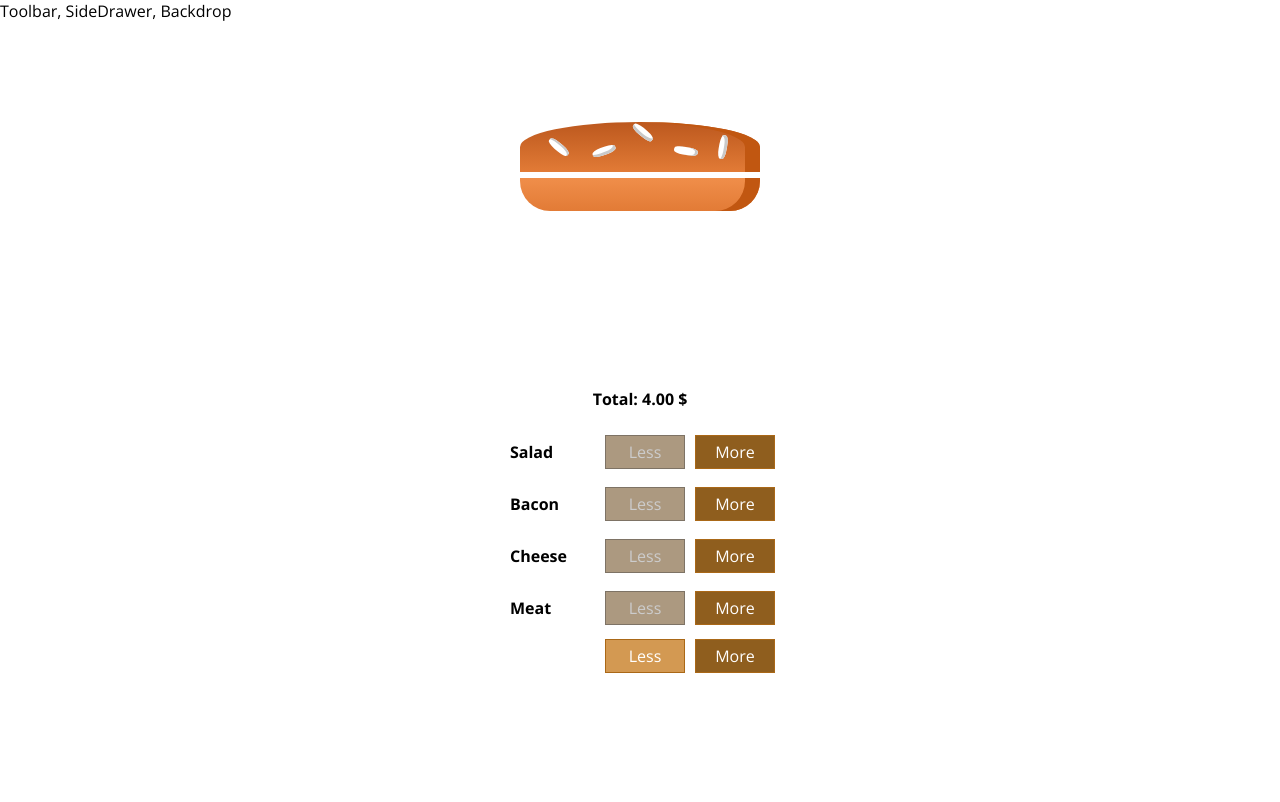
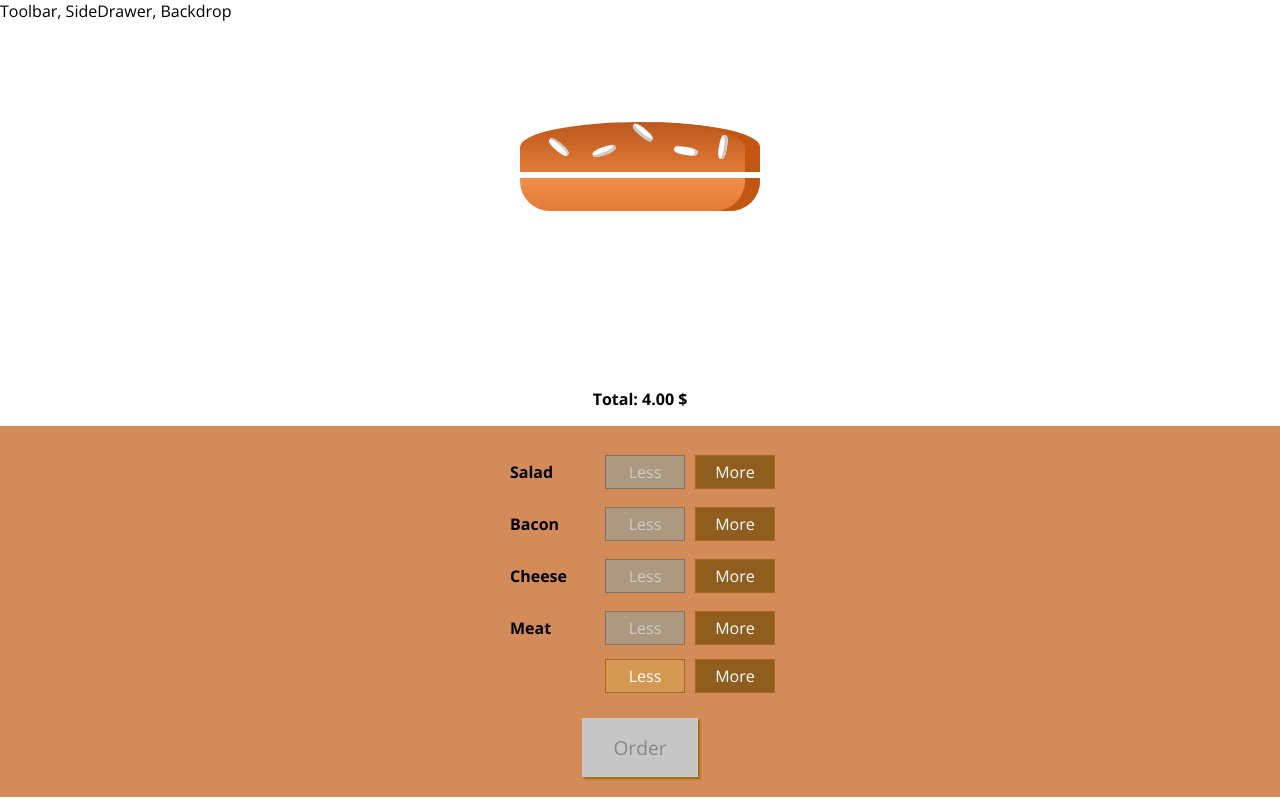
Before and after one commit to maciaszekkarola/burgerRR, a React app: page / in a window 1280 px wide. Built offline with nearby package versions, Linux system fonts and the light colour scheme.

Commit message:
update build controls

```diff
--- a/src/components/Burger/BuildControls/BuildControls.css
+++ b/src/components/Burger/BuildControls/BuildControls.css
@@ -4,53 +4,50 @@
     align-items: center;
     margin: 5px 0;
     flex-direction: column;
+    background-color: #d38b59;
+    padding: 20px;
 }
 
-.BuildControl button {
-    display: block;
-    font: inherit;
-    padding: 5px;
-    margin: 0 5px;
-    width: 80px;
-    border: 1px solid #AA6817;
+.OrderButton {
+    margin-top: 20px;
+    background-color: #DAD735;
+    outline: none;
     cursor: pointer;
-    outline: none;
+    border: 1px solid #966909;
+    color: #966909;
+    font-family: inherit;
+    font-size: 1.2em;
+    padding: 15px 30px;
+    box-shadow: 2px 2px 2px #966909;
 }
 
-.BuildControl button:disabled {
-    background-color: #AC9980;
-    border: 1px solid #7E7365;
-    color: #ccc;
-    cursor: default;
-}.BuildControl {
-    display: flex;
-    justify-content: space-between;
-    align-items: center;
-    margin: 5px 0;
+.OrderButton:hover, .OrderButton:active {
+    background-color: #A0DB41;
+    border: 1px solid #966909;
+    color: #966909;
 }
 
-.BuildControl button {
-    display: block;
-    font: inherit;
-    padding: 5px;
-    margin: 0 5px;
-    width: 80px;
-    border: 1px solid #AA6817;
-    cursor: pointer;
-    outline: none;
+.OrderButton:disabled {
+    background-color: #C7C6C6;
+    cursor: not-allowed;
+    border: 1px solid #ccc;
+    color: #888888;
 }
 
-.BuildControl button:disabled {
-    background-color: #AC9980;
-    border: 1px solid #7E7365;
-    color: #ccc;
-    cursor: default;
+.OrderButton:not(:disabled) {
+    animation: enable 0.3s linear;
 }
 
-.BuildControl button:hover:disabled {
-    background-color: #AC9980;
-    color: #ccc;
-    cursor: not-allowed;
+@keyframes enable {
+    0% {
+        transform: scale(1);
+    }
+    60% {
+        transform: scale(1.1);
+    }
+    100% {
+        transform: scale(1);
+    }
 }
 
 .Label {
@@ -78,35 +75,3 @@
     background-color: #99703F;
     color: white;
 }
-
-.BuildControl button:hover:disabled {
-    background-color: #AC9980;
-    color: #ccc;
-    cursor: not-allowed;
-}
-
-.Label {
-    padding: 10px;
-    font-weight: bold;
-    width: 80px;
-}
-
-.BuildControl .Less {
-    background-color: #D39952;
-    color: white;
-}
-
-.BuildControl .More {
-    background-color: #8F5E1E;
-    color: white;
-}
-
-.BuildControl .Less:hover, .BuildControl .Less:active {
-    background-color: #DAA972;
-    color: white;
-}
-
-.BuildControl .More:hover,.BuildControl .More:active {
-    background-color: #99703F;
-    color: white;
-}
--- a/src/components/Burger/BuildControls/BuildControls.js
+++ b/src/components/Burger/BuildControls/BuildControls.js
@@ -9,11 +9,21 @@
     { label: 'Meat', type: 'meat'}
 ];
 
-const buildControls = (props) => (
-    <div className={classes.BuildControl}>
+const checkIfOrdered = (props) => {
+    function check(el) {
+        return el === false;
+    }
+
+    return (Object.values(props)).some(check);
+};
+
+
+
+const buildControls = (props) => {
+    return <div className={classes.BuildControl}>
         {
             controls.map( ing => (
-                 <BuildControl
+                <BuildControl
                     disabledInfo={props.disabledInfo[ing.type]}
                     added={() => props.ingredientAdded(ing.type)}
                     removed={() => props.ingredientRemoved(ing.type)}
@@ -22,7 +32,10 @@
             ))
         }
         <BuildControl />
+        <button disabled={!checkIfOrdered(props.disabledInfo)} className={classes.OrderButton}>Order</button>
     </div>
-);
+};
+
+
 
 export default buildControls;
--- a/src/containers/BurgerBuilder/BurgerBuilder.js
+++ b/src/containers/BurgerBuilder/BurgerBuilder.js
@@ -60,6 +60,7 @@
                 <p className={classes.totalPrice}>Total: { this.state.totalPrice.toFixed(2) } $</p>
                 <BuildControls
                     disabledInfo={disabledInfo}
+
                     ingredientRemoved={this.removeIngredientHandler}
                     ingredientAdded={this.addIngredientHandler}/>
             </Aux>
```
